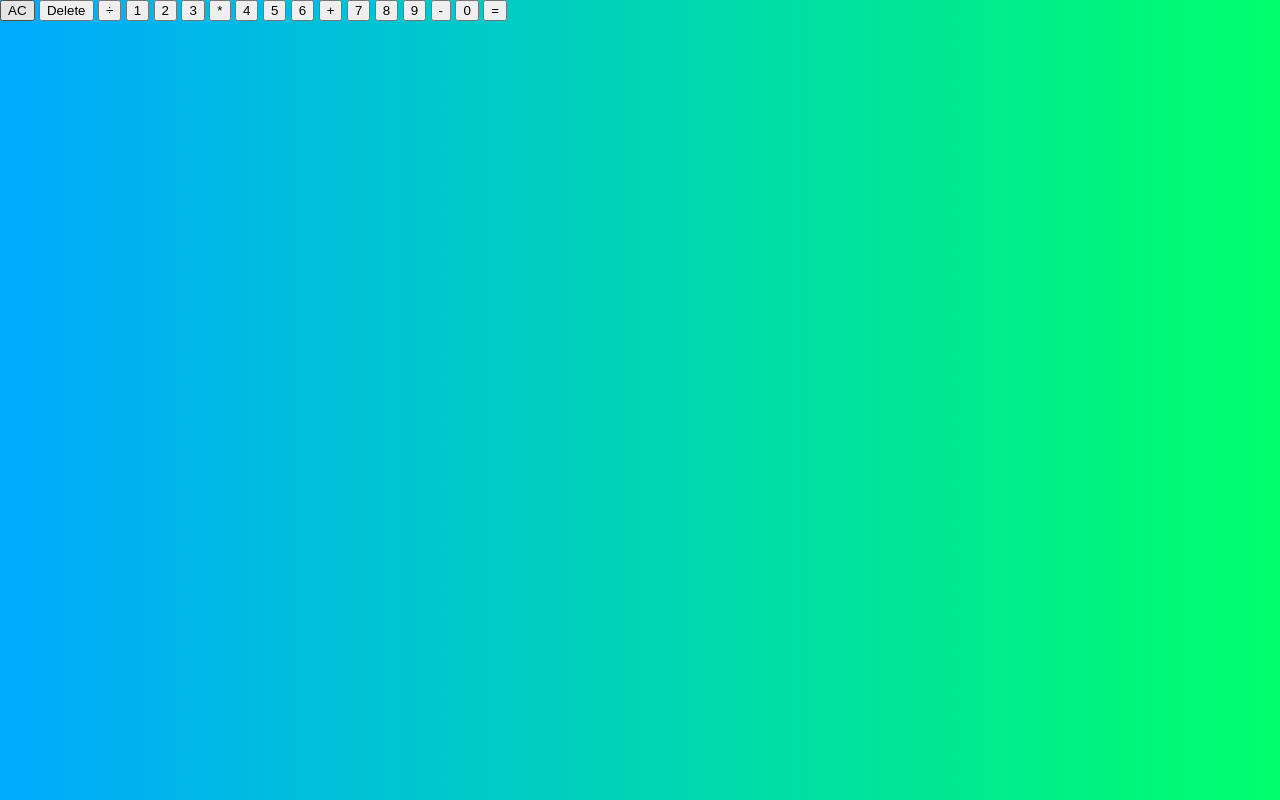
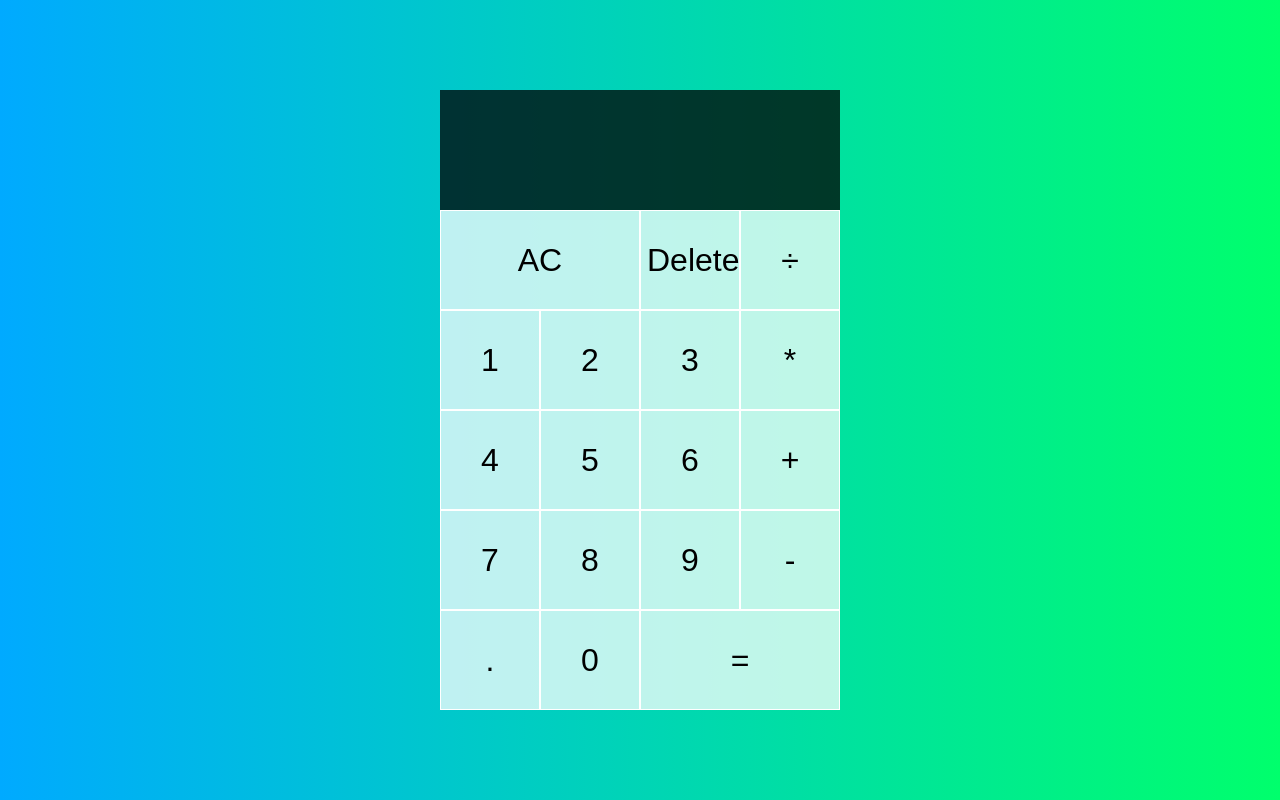
Before and after one commit to KazMaune/calculator, a plain HTML site: page index.html in a window 1280 px wide. Drawn offline with Linux system fonts and the light colour scheme.

Commit message:
Finished up css styles

```diff
--- a/index.html
+++ b/index.html
@@ -29,6 +29,7 @@
         <button>8</button>
         <button>9</button>
         <button>-</button>
+        <button>.</button>
         <button>0</button>
         <button class="span-two">=</button>
     </div>
--- a/styles.css
+++ b/styles.css
@@ -8,3 +8,50 @@ body {
     margin: 0%;
     background: linear-gradient(to right, #00AAFF, #00FF6C)
 }
+
+.calculator-grid {
+    display: grid;
+    justify-content: center;
+    align-content: center;
+    min-height: 100vh;
+    grid-template-columns: repeat(4, 100px);
+    grid-template-rows: minmax(120px, auto)repeat(5, 100px);
+}
+
+.calculator-grid > button {
+    cursor: pointer;
+    font-size: 2rem;
+    border: 1px solid white;
+    outline: none;
+    background: rgba(255, 255, 255, .75);
+}
+
+.calculator-grid > button:hover {
+    background: rgba(255, 255, 255, .9);
+}
+
+.span-two {
+    grid-column: span 2;
+}
+
+.output {
+    grid-column: 1 / -1;
+    background-color: rgba(0, 0, 0, .75);
+    display: flex;
+    align-items: flex-end;
+    justify-content: space-around;
+    flex-direction: column;
+    padding: 10px;
+    word-wrap: break-word;
+    word-break: break-all;
+}
+
+.output .previous-operand {
+    color: rgba(255, 255, 255, .75);
+    font-size: 1.5rem;
+}
+
+.output .current-operand {
+    color: white;
+    font-size: 2.5rem;
+}
```
